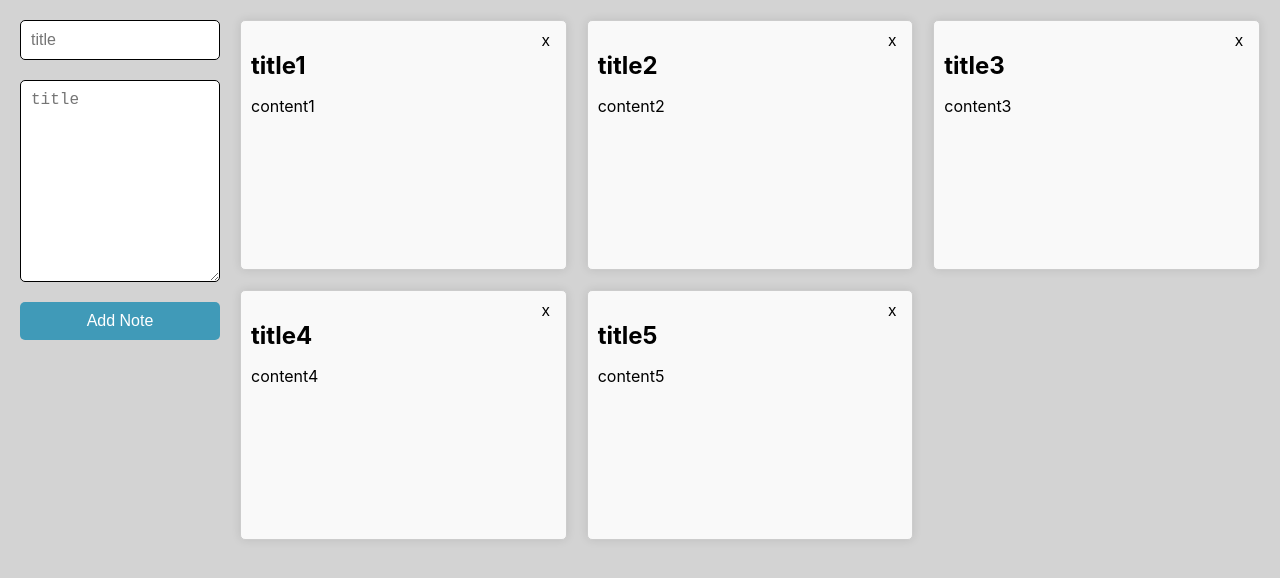
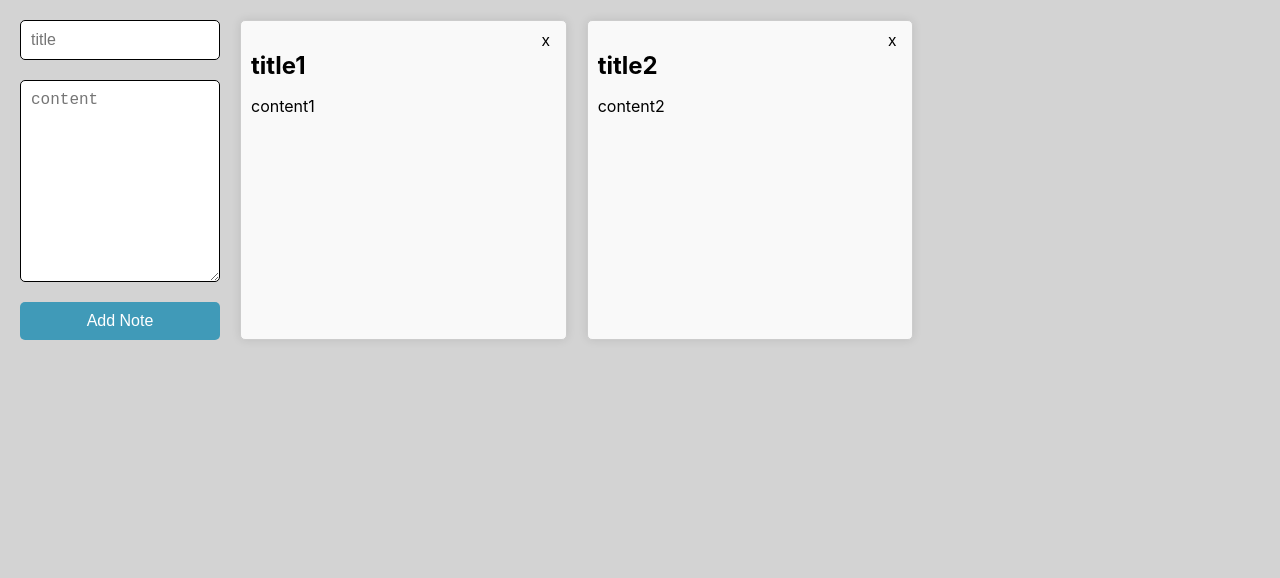
Before and after one commit to Just1nTim3/notes-app, a React (Create React App) app in the folder notes-app-ui/: page / in a window 1280 px wide. Shown: the top 578 px of the page. Built offline with nearby package versions, Linux system fonts and the light colour scheme.

Commit message:
minor adjustments

```diff
--- a/notes-app-ui/src/App.tsx
+++ b/notes-app-ui/src/App.tsx
@@ -21,28 +21,16 @@ const App = () => {
             id: 2,
             title: "title2",
             content: "content2"
-        },
-        {
-            id: 3,
-            title: "title3",
-            content: "content3"
-        },
-        {
-            id: 4,
-            title: "title4",
-            content: "content4"
-        },
-        {
-            id: 5,
-            title: "title5",
-            content: "content5"
         }
     ])
 
+    //state variables
     const [title, setTitle] = useState("")
     const [content, setContent] = useState("")
 
-    const handleSubmit = (
+    const [selectedNote, setSelectedNote] = useState<Note | null>(null)
+
+    const handleAddNote = (
         event: React.FormEvent
     ) => {
         event.preventDefault()
@@ -70,7 +58,7 @@ const App = () => {
             {/*form*/}
             <form
                 className="note-form"
-                onSubmit={(event) => handleSubmit(event)}>
+                onSubmit={(event) => handleAddNote(event)}>
                 <input
                     value={title}
                     onChange={(event) =>
@@ -82,7 +70,7 @@ const App = () => {
                     value={content}
                     onChange={(event)=>
                         setContent(event.target.value)}
-                    placeholder="title"
+                    placeholder="content"
                     rows={10}
                     required>
                 </textarea>
```
